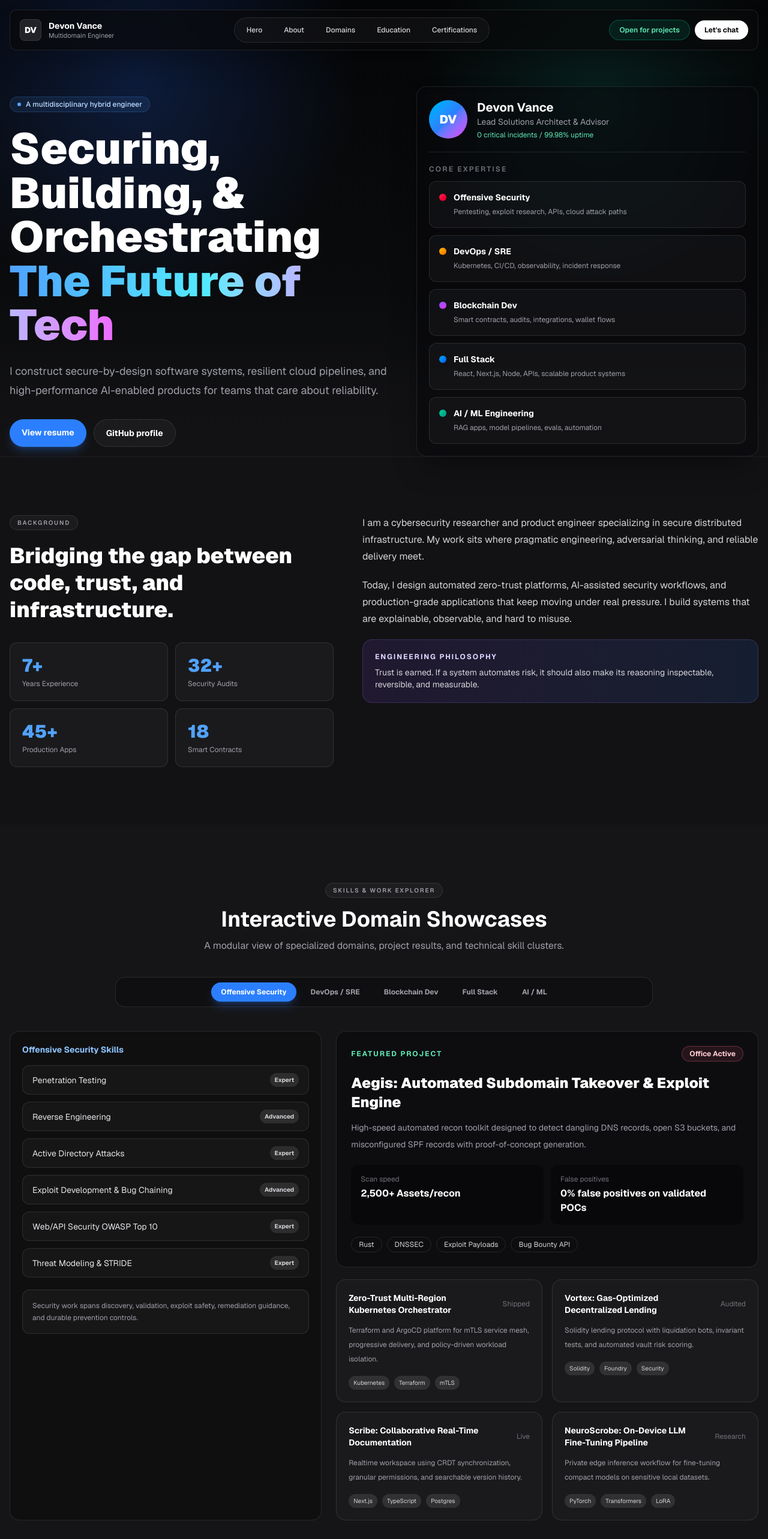
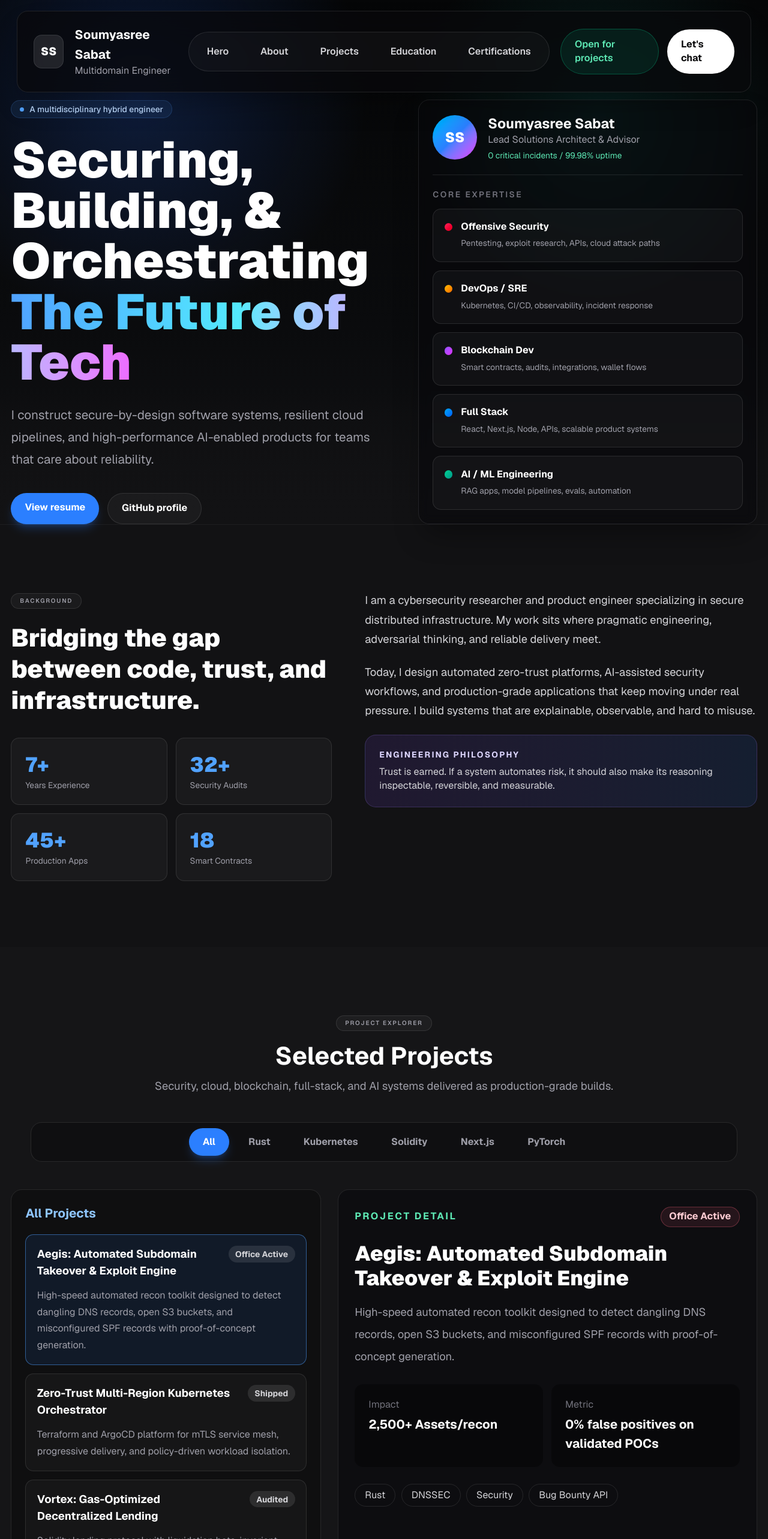
Before and after one commit to Soumya-Sabat/PORTFOLIO, a Next.js app: page / in a window 1280 px wide. Shown: the top 2566 px of the page at 60% size. Built offline with nearby package versions, Linux system fonts and the light colour scheme.

Commit message:
restructure

```diff
--- a/src/app/globals.css
+++ b/src/app/globals.css
@@ -19,6 +19,7 @@ body {
 }
 
 html {
+  font-size: 115%;
   scroll-behavior: smooth;
 }
 
--- a/src/components/portfolio/HeroSection.tsx
+++ b/src/components/portfolio/HeroSection.tsx
@@ -1,4 +1,5 @@
 import { expertise, profile } from "@/data/portfolio";
+
 
 export function HeroSection() {
   return (
@@ -43,7 +44,7 @@ export function HeroSection() {
         <div className="mx-auto w-full max-w-xl rounded-2xl border border-white/10 bg-zinc-950/55 p-5 shadow-2xl shadow-black/40 backdrop-blur">
           <div className="flex items-center gap-4 border-b border-white/10 pb-5">
             <div className="grid size-16 place-items-center rounded-full bg-gradient-to-br from-sky-400 via-blue-500 to-fuchsia-500 text-xl font-black text-white">
-              DV
+              SS
             </div>
             <div>
               <h2 className="text-xl font-bold text-white">{profile.name}</h2>
--- a/src/components/portfolio/Navbar.tsx
+++ b/src/components/portfolio/Navbar.tsx
@@ -1,47 +1,53 @@
 import { profile } from "@/data/portfolio";
 
-const navItems = ["Hero", "About", "Domains", "Education", "Certifications"];
+const navItems = [
+  { label: "Hero", href: "#hero" },
+  { label: "About", href: "#about" },
+  { label: "Projects", href: "#projects" },
+  { label: "Education", href: "#education" },
+  { label: "Certifications", href: "#certifications" },
+];
 
 export function Navbar() {
   return (
-    <header className="fixed inset-x-0 top-0 z-50 px-4 pt-4">
-      <nav className="mx-auto flex max-w-7xl items-center justify-between rounded-xl border border-white/10 bg-zinc-950/70 px-4 py-3 shadow-2xl shadow-black/30 backdrop-blur-xl">
-        <a href="#hero" className="flex items-center gap-3">
-          <span className="grid size-9 place-items-center rounded-lg border border-white/10 bg-white/10 text-sm font-black text-white">
-            DV
+    <header className="fixed inset-x-0 top-0 z-50 px-4 pt-4 sm:px-6">
+      <nav className="mx-auto flex max-w-[92rem] items-center justify-between gap-4 rounded-2xl border border-white/10 bg-zinc-950/75 px-5 py-4 shadow-2xl shadow-black/30 backdrop-blur-xl sm:px-6 sm:py-5">
+        <a href="#hero" className="flex items-center gap-4">
+          <span className="grid size-12 place-items-center rounded-xl border border-white/10 bg-white/10 text-base font-black text-white">
+            SS
           </span>
           <span className="leading-tight">
-            <span className="block text-sm font-bold text-white">
+            <span className="block text-lg font-bold text-white">
               {profile.name}
             </span>
-            <span className="block text-[11px] text-zinc-400">
+            <span className="block text-sm text-zinc-400">
               {profile.role}
             </span>
           </span>
         </a>
 
-        <div className="hidden items-center gap-1 rounded-full border border-white/10 bg-white/[0.03] p-1 md:flex">
+        <div className="hidden items-center gap-1.5 rounded-full border border-white/10 bg-white/[0.03] p-1.5 lg:flex">
           {navItems.map((item) => (
             <a
-              key={item}
-              href={`#${item.toLowerCase()}`}
-              className="rounded-full px-4 py-2 text-xs font-medium text-zinc-300 transition hover:bg-white/10 hover:text-white"
+              key={item.href}
+              href={item.href}
+              className="rounded-full px-5 py-3 text-sm font-semibold text-zinc-300 transition hover:bg-white/10 hover:text-white"
             >
-              {item}
+              {item.label}
             </a>
           ))}
         </div>
 
-        <div className="flex items-center gap-2">
+        <div className="flex items-center gap-3">
           <a
             href={`mailto:${profile.email}`}
-            className="hidden rounded-full border border-emerald-400/30 bg-emerald-400/10 px-4 py-2 text-xs font-semibold text-emerald-300 transition hover:bg-emerald-400/15 sm:inline-flex"
+            className="hidden rounded-full border border-emerald-400/30 bg-emerald-400/10 px-5 py-3 text-sm font-semibold text-emerald-300 transition hover:bg-emerald-400/15 sm:inline-flex"
           >
             Open for projects
           </a>
           <a
             href="#contact"
-            className="rounded-full bg-white px-4 py-2 text-xs font-bold text-zinc-950 transition hover:bg-zinc-200"
+            className="rounded-full bg-white px-5 py-3 text-sm font-bold text-zinc-950 transition hover:bg-zinc-200"
           >
             Let&apos;s chat
           </a>
--- a/src/components/portfolio/ShowcaseSection.tsx
+++ b/src/components/portfolio/ShowcaseSection.tsx
@@ -1,29 +1,57 @@
-import { domains, projects, securitySkills } from "@/data/portfolio";
+"use client";
+
+import { projectTags, projects } from "@/data/portfolio";
+import { useMemo, useState } from "react";
 import { SectionHeader } from "./SectionHeader";
 
 export function ShowcaseSection() {
-  const featured = projects[0];
-  const rest = projects.slice(1);
+  const [activeTag, setActiveTag] = useState(projectTags[0]);
+  const [selectedTitle, setSelectedTitle] = useState(projects[0].title);
+
+  const filteredProjects = useMemo(() => {
+    if (activeTag === "All") {
+      return projects;
+    }
+
+    return projects.filter((project) => project.tags.includes(activeTag));
+  }, [activeTag]);
+
+  const selectedProject =
+    filteredProjects.find((project) => project.title === selectedTitle) ??
+    filteredProjects[0] ??
+    projects[0];
+
+  function chooseTag(tag: string) {
+    const matchingProjects =
+      tag === "All"
+        ? projects
+        : projects.filter((project) => project.tags.includes(tag));
+
+    setActiveTag(tag);
+    setSelectedTitle(matchingProjects[0]?.title ?? projects[0].title);
+  }
 
   return (
-    <section id="domains" className="bg-[#151517] px-4 py-24">
+    <section id="projects" className="bg-[#151517] px-4 py-24">
       <div className="mx-auto max-w-7xl">
         <SectionHeader
-          eyebrow="Skills & Work Explorer"
-          title="Interactive Domain Showcases"
-          description="A modular view of specialized domains, project results, and technical skill clusters."
+          eyebrow="Project Explorer"
+          title="Selected Projects"
+          description="Security, cloud, blockchain, full-stack, and AI systems delivered as production-grade builds."
           align="center"
         />
 
-        <div className="mx-auto mb-10 flex max-w-4xl flex-wrap justify-center gap-2 rounded-2xl border border-white/10 bg-black/25 p-2">
-          {domains.map((domain, index) => (
+        <div className="mx-auto mb-10 flex max-w-5xl flex-wrap justify-center gap-2 rounded-2xl border border-white/10 bg-black/25 p-2">
+          {projectTags.map((domain) => (
             <button
               key={domain}
-              className={`rounded-full px-4 py-2 text-xs font-bold transition ${
-                index === 0
+              aria-pressed={activeTag === domain}
+              className={`rounded-full px-5 py-2.5 text-sm font-bold transition ${
+                activeTag === domain
                   ? "bg-blue-500 text-white shadow-lg shadow-blue-500/25"
                   : "text-zinc-400 hover:bg-white/10 hover:text-white"
               }`}
+              onClick={() => chooseTag(domain)}
               type="button"
             >
               {domain}
@@ -33,97 +61,87 @@ export function ShowcaseSection() {
 
         <div className="grid gap-6 lg:grid-cols-[0.85fr_1.15fr]">
           <div className="rounded-2xl border border-white/10 bg-zinc-950/45 p-5">
-            <h3 className="mb-4 text-sm font-bold text-blue-300">
-              Offensive Security Skills
+            <h3 className="mb-4 text-lg font-bold text-blue-300">
+              {activeTag === "All" ? "All Projects" : `${activeTag} Projects`}
             </h3>
-            <div className="space-y-3">
-              {securitySkills.map((skill) => (
-                <div
-                  key={skill.name}
-                  className="flex items-center justify-between rounded-xl border border-white/10 bg-white/[0.03] px-4 py-3"
+            <div className="space-y-3" aria-live="polite">
+              {filteredProjects.map((project) => (
+                <button
+                  key={project.title}
+                  className={`w-full rounded-xl border px-4 py-4 text-left transition ${
+                    selectedProject.title === project.title
+                      ? "border-blue-400/50 bg-blue-500/10"
+                      : "border-white/10 bg-white/[0.03] hover:border-white/20 hover:bg-white/[0.06]"
+                  }`}
+                  onClick={() => setSelectedTitle(project.title)}
+                  type="button"
                 >
-                  <span className="text-sm text-zinc-200">{skill.name}</span>
-                  <span className="rounded-full bg-white/10 px-2 py-1 text-[10px] font-bold text-zinc-300">
-                    {skill.level}
+                  <span className="flex items-start justify-between gap-4">
+                    <span className="text-base font-bold text-white">
+                      {project.title}
                     </span>
-                </div>
+                    <span className="shrink-0 rounded-full bg-white/10 px-2.5 py-1 text-xs font-bold text-zinc-300">
+                      {project.status}
+                    </span>
+                  </span>
+                  <span className="mt-3 line-clamp-2 block text-sm leading-6 text-zinc-400">
+                    {project.description}
+                  </span>
+                </button>
               ))}
             </div>
-            <p className="mt-5 rounded-xl border border-white/10 bg-white/[0.035] p-4 text-xs leading-5 text-zinc-400">
-              Security work spans discovery, validation, exploit safety,
-              remediation guidance, and durable prevention controls.
+            <p className="mt-5 rounded-xl border border-white/10 bg-white/[0.035] p-4 text-sm leading-6 text-zinc-400">
+              A focused selection of systems built for measurable reliability,
+              stronger security posture, and production impact.
             </p>
           </div>
 
-          <div className="space-y-5">
           <article className="rounded-2xl border border-white/10 bg-zinc-950/55 p-6">
             <div className="flex flex-wrap items-center justify-between gap-3">
-                <span className="text-xs font-bold uppercase tracking-[0.16em] text-emerald-300">
-                  Featured project
+              <span className="text-sm font-bold uppercase tracking-[0.16em] text-emerald-300">
+                Project detail
               </span>
-                <span className="rounded-full border border-rose-400/30 bg-rose-400/10 px-3 py-1 text-xs font-bold text-rose-200">
-                  {featured.status}
+              <span className="rounded-full border border-rose-400/30 bg-rose-400/10 px-3 py-1 text-sm font-bold text-rose-200">
+                {selectedProject.status}
               </span>
             </div>
-              <h3 className="mt-5 text-2xl font-black text-white">
-                {featured.title}
+            <h3 className="mt-5 text-3xl font-black text-white">
+              {selectedProject.title}
             </h3>
-              <p className="mt-3 text-sm leading-7 text-zinc-400">
-                {featured.description}
+            <p className="mt-4 text-base leading-8 text-zinc-400">
+              {selectedProject.description}
             </p>
-              <div className="mt-5 grid gap-3 sm:grid-cols-2">
-                <div className="rounded-xl bg-black/35 p-4">
-                  <p className="text-xs text-zinc-500">Scan speed</p>
-                  <p className="mt-1 font-bold text-white">{featured.impact}</p>
+            <div className="mt-6 grid gap-3 sm:grid-cols-2">
+              <div className="rounded-xl bg-black/35 p-5">
+                <p className="text-sm text-zinc-500">Impact</p>
+                <p className="mt-1 text-lg font-bold text-white">
+                  {selectedProject.impact}
+                </p>
               </div>
-                <div className="rounded-xl bg-black/35 p-4">
-                  <p className="text-xs text-zinc-500">False positives</p>
-                  <p className="mt-1 font-bold text-white">{featured.metric}</p>
+              <div className="rounded-xl bg-black/35 p-5">
+                <p className="text-sm text-zinc-500">Metric</p>
+                <p className="mt-1 text-lg font-bold text-white">
+                  {selectedProject.metric}
+                </p>
               </div>
             </div>
-              <div className="mt-5 flex flex-wrap gap-2">
-                {featured.tags.map((tag) => (
-                  <span
+            <div className="mt-6 flex flex-wrap gap-2">
+              {selectedProject.tags.map((tag) => (
+                <button
                   key={tag}
-                    className="rounded-full border border-white/10 px-3 py-1 text-xs text-zinc-300"
+                  className={`rounded-full border px-3.5 py-1.5 text-sm transition ${
+                    activeTag === tag
+                      ? "border-blue-400/50 bg-blue-500/15 text-blue-100"
+                      : "border-white/10 text-zinc-300 hover:bg-white/10 hover:text-white"
+                  }`}
+                  onClick={() => chooseTag(tag)}
+                  type="button"
                 >
                   {tag}
-                  </span>
+                </button>
               ))}
             </div>
           </article>
-
-            <div className="grid gap-4 sm:grid-cols-2">
-              {rest.map((project) => (
-                <article
-                  key={project.title}
-                  className="rounded-2xl border border-white/10 bg-white/[0.025] p-5"
-                >
-                  <div className="flex items-center justify-between gap-3">
-                    <h3 className="text-sm font-bold text-white">
-                      {project.title}
-                    </h3>
-                    <span className="text-xs text-zinc-500">
-                      {project.status}
-                    </span>
-                  </div>
-                  <p className="mt-3 text-xs leading-6 text-zinc-400">
-                    {project.description}
-                  </p>
-                  <div className="mt-4 flex flex-wrap gap-2">
-                    {project.tags.map((tag) => (
-                      <span
-                        key={tag}
-                        className="rounded-full bg-white/10 px-2 py-1 text-[10px] text-zinc-300"
-                      >
-                        {tag}
-                      </span>
-                    ))}
-                  </div>
-                </article>
-              ))}
-            </div>
-          </div>
         </div>
       </div>
     </section>
--- a/src/data/portfolio.ts
+++ b/src/data/portfolio.ts
@@ -1,11 +1,11 @@
 export const profile = {
-  name: "Devon Vance",
+  name: "Soumyasree Sabat",
   role: "Multidomain Engineer",
   tagline: "A multidisciplinary hybrid engineer",
   headline: "Securing, Building, & Orchestrating The Future of Tech",
   summary:
     "I construct secure-by-design software systems, resilient cloud pipelines, and high-performance AI-enabled products for teams that care about reliability.",
-  email: "contact@devonvance.io",
+  email: "sabat.soumya.official@gmail.com",
   github: "https://github.com/Soumya-Sabat",
   resume: "/files/resume.pdf",
 };
@@ -45,12 +45,13 @@ export const stats = [
   { value: "18", label: "Smart Contracts" },
 ];
 
-export const domains = [
-  "Offensive Security",
-  "DevOps / SRE",
-  "Blockchain Dev",
-  "Full Stack",
-  "AI / ML",
+export const projectTags = [
+  "All",
+  "Rust",
+  "Kubernetes",
+  "Solidity",
+  "Next.js",
+  "PyTorch",
 ];
 
 export const securitySkills = [
@@ -70,35 +71,43 @@ export const projects = [
       "High-speed automated recon toolkit designed to detect dangling DNS records, open S3 buckets, and misconfigured SPF records with proof-of-concept generation.",
     impact: "2,500+ Assets/recon",
     metric: "0% false positives on validated POCs",
-    tags: ["Rust", "DNSSEC", "Exploit Payloads", "Bug Bounty API"],
+    tags: ["Rust", "DNSSEC", "Security", "Bug Bounty API"],
   },
   {
     title: "Zero-Trust Multi-Region Kubernetes Orchestrator",
     status: "Shipped",
     description:
       "Terraform and ArgoCD platform for mTLS service mesh, progressive delivery, and policy-driven workload isolation.",
-    tags: ["Kubernetes", "Terraform", "mTLS"],
+    impact: "8 production clusters",
+    metric: "99.98% platform uptime",
+    tags: ["Kubernetes", "Terraform", "DevOps", "mTLS"],
   },
   {
     title: "Vortex: Gas-Optimized Decentralized Lending",
     status: "Audited",
     description:
       "Solidity lending protocol with liquidation bots, invariant tests, and automated vault risk scoring.",
-    tags: ["Solidity", "Foundry", "Security"],
+    impact: "36 invariant tests",
+    metric: "28% gas reduction",
+    tags: ["Solidity", "Foundry", "Blockchain", "Security"],
   },
   {
     title: "Scribe: Collaborative Real-Time Documentation",
     status: "Live",
     description:
       "Realtime workspace using CRDT synchronization, granular permissions, and searchable version history.",
-    tags: ["Next.js", "TypeScript", "Postgres"],
+    impact: "Sub-80ms sync loop",
+    metric: "12k documents indexed",
+    tags: ["Next.js", "TypeScript", "Postgres", "Full Stack"],
   },
   {
     title: "NeuroScrobe: On-Device LLM Fine-Tuning Pipeline",
     status: "Research",
     description:
       "Private edge inference workflow for fine-tuning compact models on sensitive local datasets.",
-    tags: ["PyTorch", "Transformers", "LoRA"],
+    impact: "Local-first training",
+    metric: "42% smaller adapters",
+    tags: ["PyTorch", "Transformers", "AI / ML", "LoRA"],
   },
 ];
 
```
Lines whose indentation alone changed are shown as unchanged.
